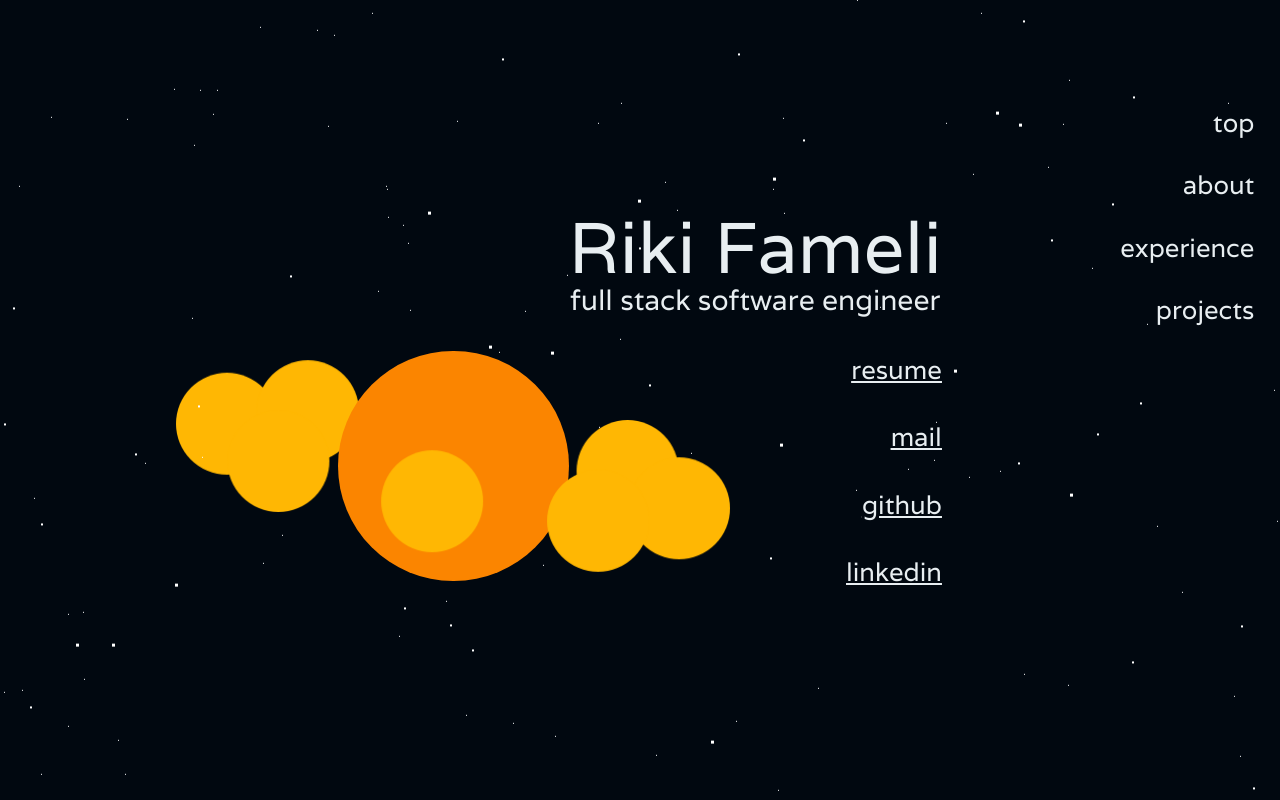
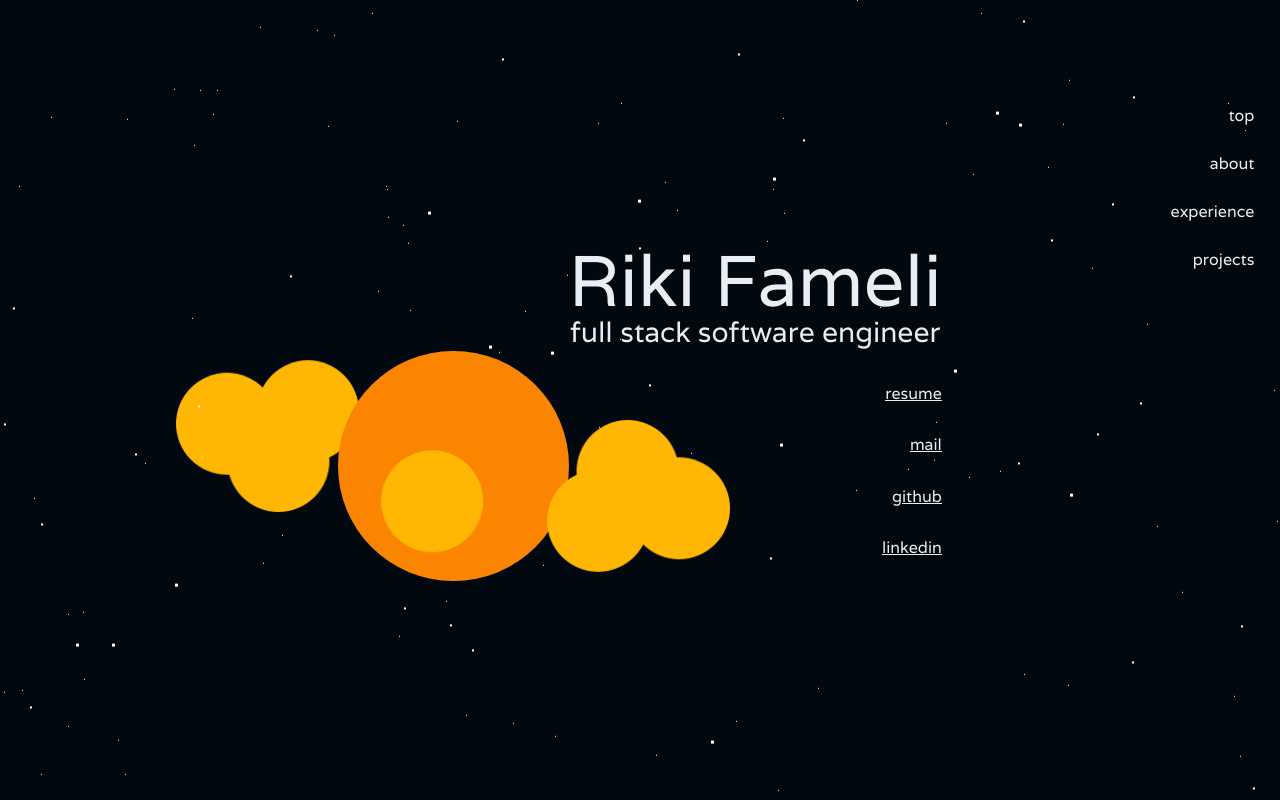
Before and after one commit to r-fameli/r-fameli.github.io, a React (Vite) app: page / in a window 1280 px wide. Shown: the top 800 px of the page. Built offline with nearby package versions, Linux system fonts and the light colour scheme.

Commit message:
Make some updates to landing styling and some font sizes

```diff
--- a/src/App.scss
+++ b/src/App.scss
@@ -64,11 +64,11 @@ h2 {
 }
 
 h3 {
-    font-size: 2vmin;
+    font-size: 2vmax;
 }
 
 .nav-font {
-    font-size: 2vw;
+    font-size: min(2vmax, 1rem);
 }
 
 body {
--- a/src/components/CirclingIcons/CirclingIconsIntro.scss
+++ b/src/components/CirclingIcons/CirclingIconsIntro.scss
@@ -25,15 +25,15 @@ hr {
     display: flex;
     margin-top: 1.5rem;
     gap: 1.5rem;
+    flex-direction: column; // switches to row once wrapped
 }
 
-.row-lst {
-    flex-direction: row;
-    justify-content: space-around
-}
-
-.col-lst {
-    flex-direction: column;
+// ON FLEX-WRAP
+.wrapped-intro {
+    .landing-list {
+        flex-direction: row !important;
+        justify-content: space-around;
+    }
 }
 
 // CIRCLING ICONS
@@ -66,8 +66,19 @@ $circles-top-padding: 15cqh;
     top: 50%;
     margin-left: calc(-1 / 2 * $small-circle-frame-size);
     margin-top: calc(-1 / 2 * $small-circle-frame-size);
-    list-style: none;
 }
+
+// If intro is wrapped, remove top padding
+.wrapped-intro {
+    .CirclingIcons {
+        padding-top: 0;
+    }
+
+    .little-circles {
+        padding-top: 0;
+    }
+}
+
 
 .little-circles li {
     /* Optimizations for animation */
--- a/src/components/CirclingIcons/CirclingIconsIntro.tsx
+++ b/src/components/CirclingIcons/CirclingIconsIntro.tsx
@@ -36,14 +36,14 @@ const CirclingIconsIntro = () => {
     }, []);
 
     return (
-        <div className="circling-icons-intro" ref={containerRef}>
+        <div className={`circling-icons-intro ${isWrapping ? 'wrapped-intro' : ''}`} ref={containerRef}>
             <CirclingIcons numCircles={8} />
             <div className={"intro"}>
                 <div className="text-center title">Riki Fameli</div>
                 <div className="text-center subtitle">
                     full stack software engineer
                 </div>
-                <div className={`landing-list nav-font ${isWrapping ? 'row-lst' : 'col-lst'}`}>
+                <div className={'landing-list nav-font'}>
                     <div>
                         <a href={Resume} target="_blank">
                             resume
```
